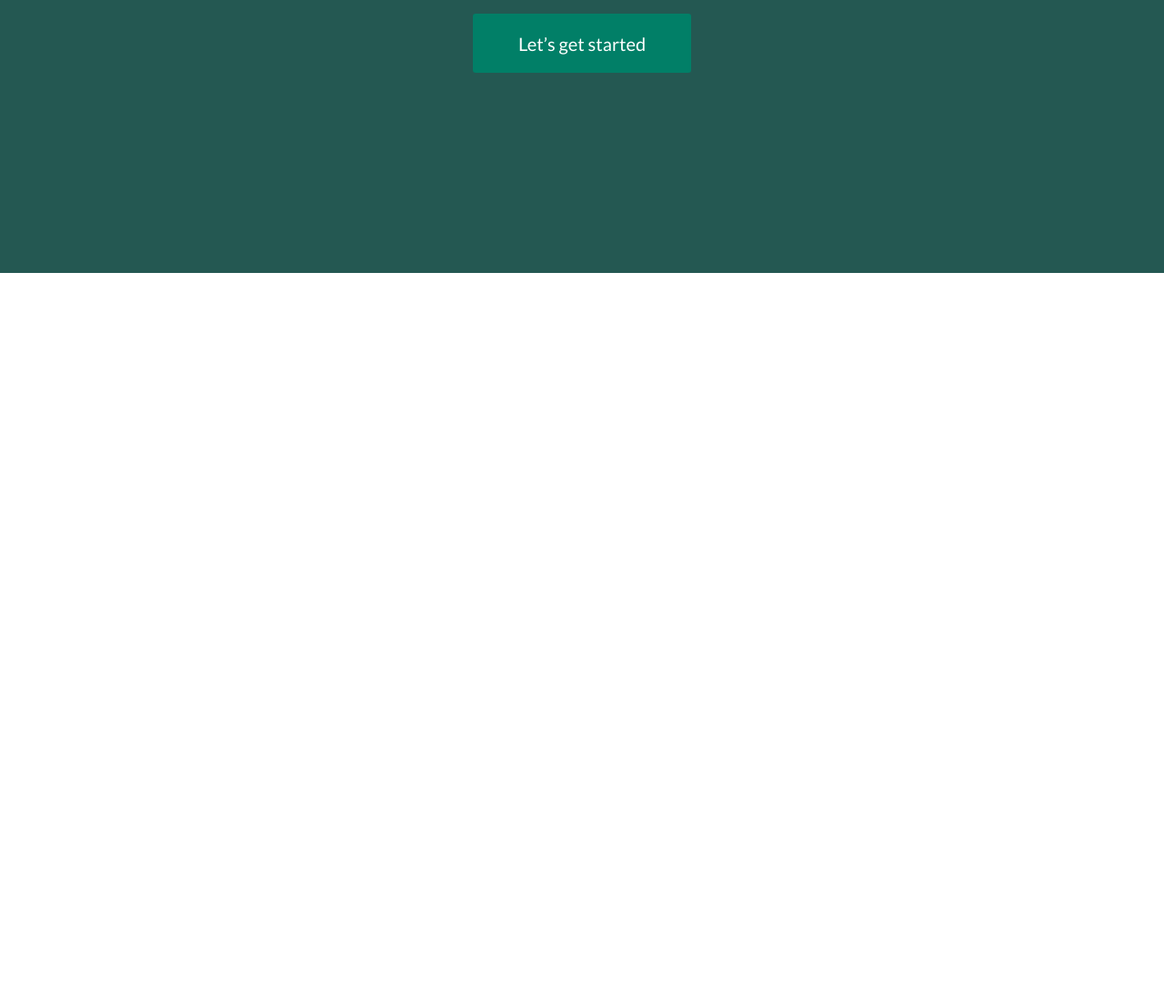
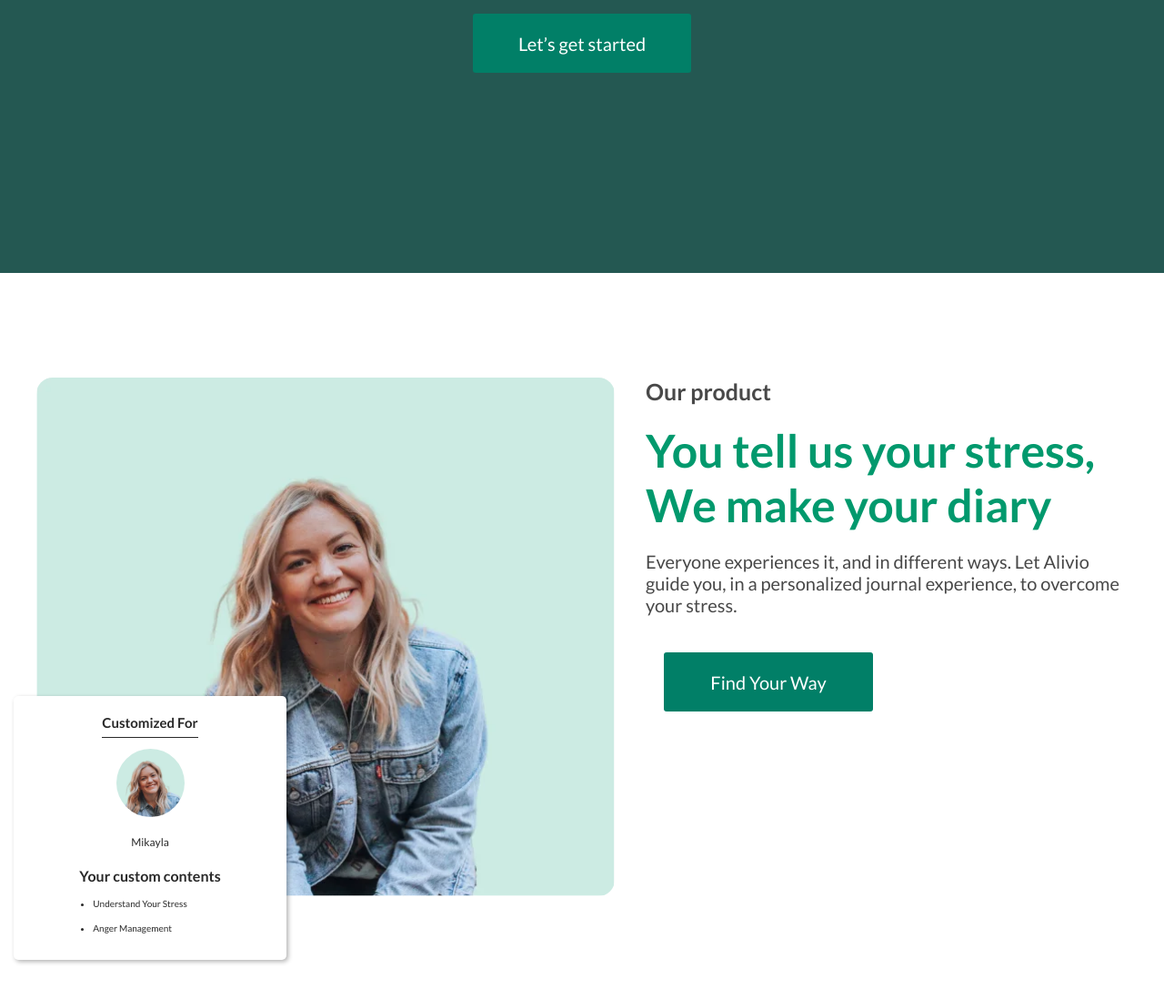
Before and after one commit to Pavel-dro1d/alivio_page, a plain HTML site: page index.html in a window 1280 px wide. Shown: the part 3665-4763 px from the top of the page at 91% size. Before the commit the page ends 3965 px from the top, so only its background shows below. Drawn offline with Linux system fonts and the light colour scheme.

Commit message:
product section

```diff
--- a/index.css
+++ b/index.css
@@ -5,3 +5,5 @@
 @import url('styles/about.css');
 @import url('styles/card.css');
 @import url('styles/succes.css');
+@import url('styles/product.css');
+@import url('styles/person-card.css');
--- a/index.html
+++ b/index.html
@@ -133,7 +133,11 @@
             </div>
 
             <div class="success__content-video">
-              <img src="assets/webp/video_cover.webp" class="success__cover" alt="video cover img" />
+              <img
+                src="assets/webp/video_cover.webp"
+                class="success__cover"
+                alt="video cover img"
+              />
               <svg class="success__play-icon" aria-label="play icon">
                 <use href="assets/sprites.svg#play-icon"></use>
               </svg>
@@ -143,6 +147,51 @@
         </div>
       </section>
 
+      <section class="product" aria-label="product section">
+        <div class="container">
+          <div class="product__wrapper">
+            <div class="product__preview">
+              <img
+                src="assets/webp/photo_card.webp"
+                class="product__preview-img"
+                alt="product preview"
+              />
+            </div>
+
+            <div class="product__content">
+              <h4 class="product__info">Our product</h4>
+              <h5 class="product__title">
+                You tell us your stress, We make your diary
+              </h5>
+              <p class="product__desc">
+                Everyone experiences it, and in different ways. Let Alivio guide
+                you, in a personalized journal experience, to overcome your
+                stress.
+              </p>
+              <button class="btn">Find Your Way</button>
+            </div>
+
+            <figure class="person-card" aria-label="person card">
+              <h4 class="person-card__title">Customized For</h4>
+              <div class="person-card__preview">
+                <img
+                  src="assets/webp/photo_card.webp"
+                  alt="preview image"
+                  class="person-card__preview-img"
+                />
+              </div>
+              <h5 class="product-card__name">Mikayla</h5>
+              <blockquote class="person-card__desc" aria-label="description">
+                <h6 class="person-card__subtitle">Your custom contents</h6>
+                <ul class="person-card__list">
+                  <li class="person-card__list-item">Understand Your Stress</li>
+                  <li class="person-card__list-item">Anger Management</li>
+                </ul>
+              </blockquote>
+            </figure>
+          </div>
+        </div>
+      </section>
     </main>
   </body>
 </html>
--- a/styles/basic.css
+++ b/styles/basic.css
@@ -19,7 +19,7 @@ a {
     color: unset;
 }
 
-h1, h2, h3, h4, h5, h6, p, figure {
+h1, h2, h3, h4, h5, h6, p, figure, blockquote {
     margin: 0;
 }
 
--- /dev/null
+++ b/styles/person-card.css
@@ -0,0 +1,74 @@
+.person-card {
+    position: absolute;
+    top: 350px;
+    left: 5px;
+    width: 300px;
+    height: 290px;
+    padding: 20px 0;
+    color: var(--co-black);
+    background-color: var(--co-white);
+    border-radius: 5px;
+    box-shadow: 2px 2px 5px 0 rgba(0, 0, 0,.3);
+    overflow: hidden;
+    display: flex;
+    flex-direction: column;
+    justify-content: start;
+    align-items: center;
+    gap: 20px;
+}
+
+.person-card__title {
+    font-size: 15px;
+    font-weight: 600px;
+    color: var(--co-black);
+    position: relative;
+}
+
+.person-card__title::after {
+    content:"";
+    position: absolute;
+    top: 25px;
+    left: 0;
+    right: 0;
+    height: 1px;
+    background-color: var(--co-black);
+}
+
+.person-card__preview {
+    border-radius: 50%;
+    height: 75px;
+    width: 75px;
+    overflow: hidden;
+    flex-shrink: 0;
+}
+
+.person-card__preview-img {
+width: 120px;
+height: 120px;
+object-fit: cover;
+object-position: -30px -10px;
+}
+
+.product-card__name {
+    font-size: 12px;
+    font-weight: 400;
+}
+
+.person-card__desc {
+}
+
+.person-card__subtitle {
+    font-size: 16px;
+    font-weight: 700;
+}
+
+.person-card__list {
+    list-style: disc;
+    margin: 15px 0 0 15px;
+}
+
+.person-card__list-item {
+    font-size: 10px;
+    font-weight: 400;
+    margin: 15px 0 0 0;
+}
--- /dev/null
+++ b/styles/product.css
@@ -0,0 +1,92 @@
+.product {
+    padding: 115px 0 240px 0;
+}
+
+.product__wrapper {
+    width: 100%;
+    position: relative;
+    display: flex;
+    gap: 15px;
+    justify-content: space-between;
+    align-items: start;
+    padding: 0 30px;
+}
+
+.product__preview {
+    height: 570px;
+    border-radius: 18px;
+    overflow: hidden;
+}
+
+.product__preview-img{
+width: 100%;
+height: 100%;
+object-fit: cover;
+
+}
+
+.product__content {
+    max-width: 530px;
+    display: flex;
+    flex-direction: column;
+    justify-content: start;
+    align-items: start;
+    row-gap: 20px;
+}
+
+.product__content .btn {
+    width: 230px;
+    height: 65px;
+margin: 20px;
+}
+
+.product__info {
+    color: var(--co-light-black);
+    font-size: 25px;
+    font-weight: 600;
+}
+
+.product__title {
+    color: var(--co-light-green);
+    font-size: 50px;
+    font-weight: 700;
+}
+
+.product__desc {
+    color: var(--co-light-black);
+    font-size: 20px;
+    font-weight: 400;
+}
+
+@media (max-width:992px) {
+    .product__content {
+        max-width: 390px;
+    }
+
+    .product__title {
+        font-size: 32px;
+    }
+}
+
+@media (max-width:768px) {
+    .product {
+        padding: 115px 0;
+    }
+    .product__wrapper {
+       flex-wrap: wrap;
+       justify-content: center;
+       gap: 50px;
+    }
+    .product__preview-img{
+        height: 470px;
+    }
+    .product__title {
+        font-size: 28px;
+    }
+    .product__desc {
+        font-size: 16px;
+    }
+    .product__wrapper .person-card{
+        display: none;
+    }
+}
```
